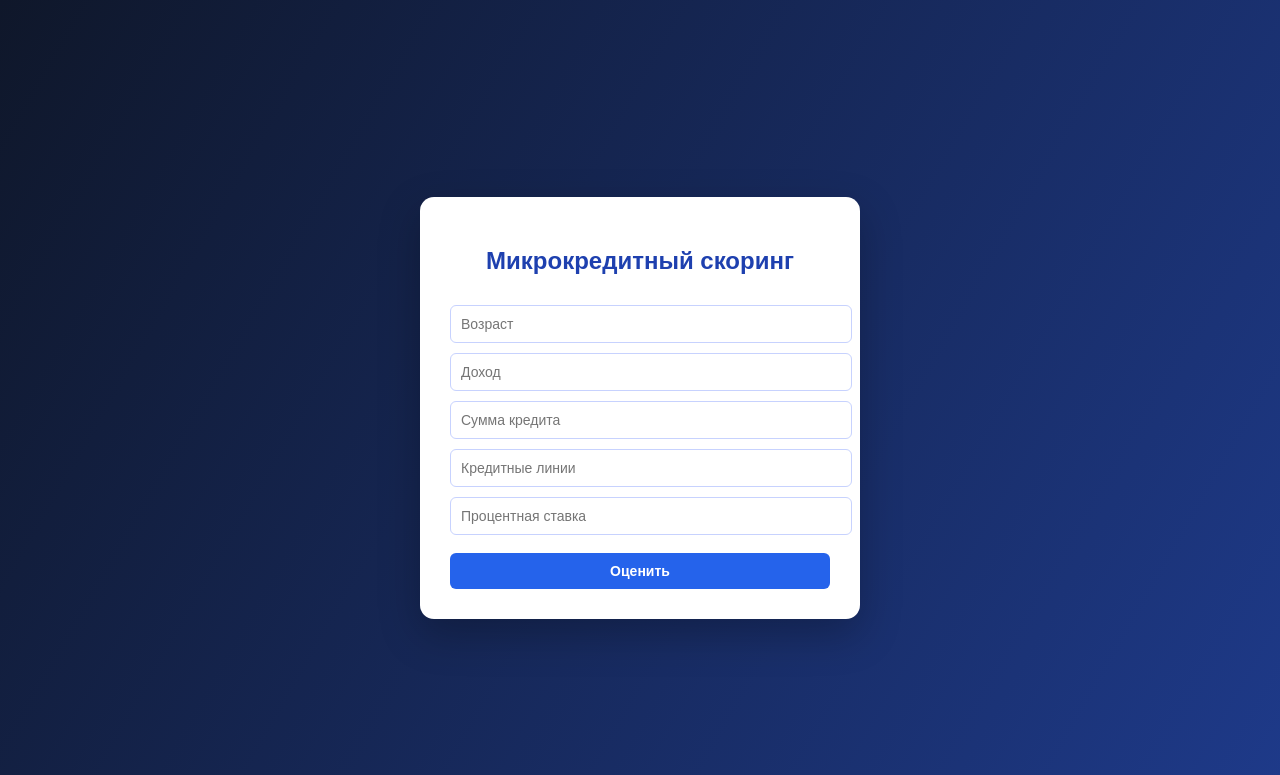
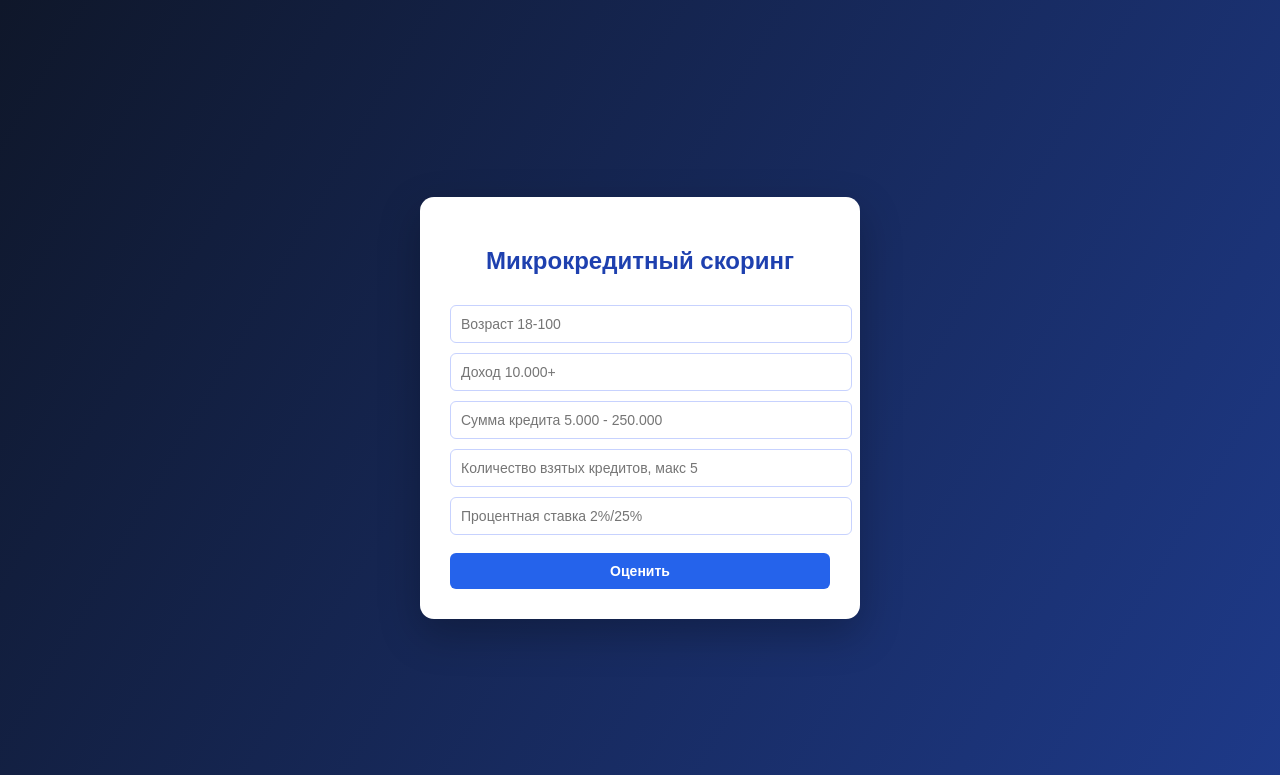
Before and after one commit to Rander-456789/Credit_scores_4, a FastAPI app: page / in a window 1280 px wide. Shown: the top 775 px of the page. Run offline with FastAPI, Linux system fonts and the light colour scheme; parts of the project's set-up code (start-up, migrations or seed data) failed here and were passed over.

Commit message:
bisnes ifs in app and index

```diff
--- a/app.py
+++ b/app.py
@@ -48,7 +48,12 @@ def predict(
         "InterestRate": InterestRate
     }])
 
-    prediction = int(model.predict(df)[0])
+    prediction = 0
+
+    if 18<=df['Age']<=100 and 10000<df['Income'] and 5000<=df['LoanAmount']<=250000 and df['NumCreditLines']<=5 and 2<=df['InterestRate']<=25:
+        prediction = int(model.predict(df)[0])
+    else:
+        prediction = -1
 
     return templates.TemplateResponse(
         "index.html",
--- a/templates/index.html
+++ b/templates/index.html
@@ -77,19 +77,19 @@
     <h2>Микрокредитный скоринг</h2>
 
     <form method="post" action="/predict">
-        <input type="number" name="Age" placeholder="Возраст"
+        <input type="number" name="Age" placeholder="Возраст 18-100"
                value="{{ form.Age | default('') }}" required>
 
-        <input type="number" name="Income" placeholder="Доход"
+        <input type="number" name="Income" placeholder="Доход 10.000+"
                value="{{ form.Income | default('') }}" required>
 
-        <input type="number" name="LoanAmount" placeholder="Сумма кредита"
+        <input type="number" name="LoanAmount" placeholder="Сумма кредита 5.000 - 250.000"
                value="{{ form.LoanAmount | default('') }}" required>
 
-        <input type="number" name="NumCreditLines" placeholder="Кредитные линии"
+        <input type="number" name="NumCreditLines" placeholder="Количество взятых кредитов, макс 5"
                value="{{ form.NumCreditLines | default('') }}" required>
 
-        <input type="number" step="0.01" name="InterestRate" placeholder="Процентная ставка"
+        <input type="number" step="0.01" name="InterestRate" placeholder="Процентная ставка 2%/25%"
                value="{{ form.InterestRate | default('') }}" required>
 
         <button type="submit">Оценить</button>
@@ -99,6 +99,8 @@
     <div class="result">
         {% if result == 0 %}
             <span class="ok">✅ Одобрено</span>
+        {% elif result == -1 %}
+            <span class="bad">⚠️ Некорректно введены данные</span>
         {% else %}
             <span class="bad">❌ Отказ</span>
         {% endif %}
```
Lines whose indentation alone changed are shown as unchanged.
